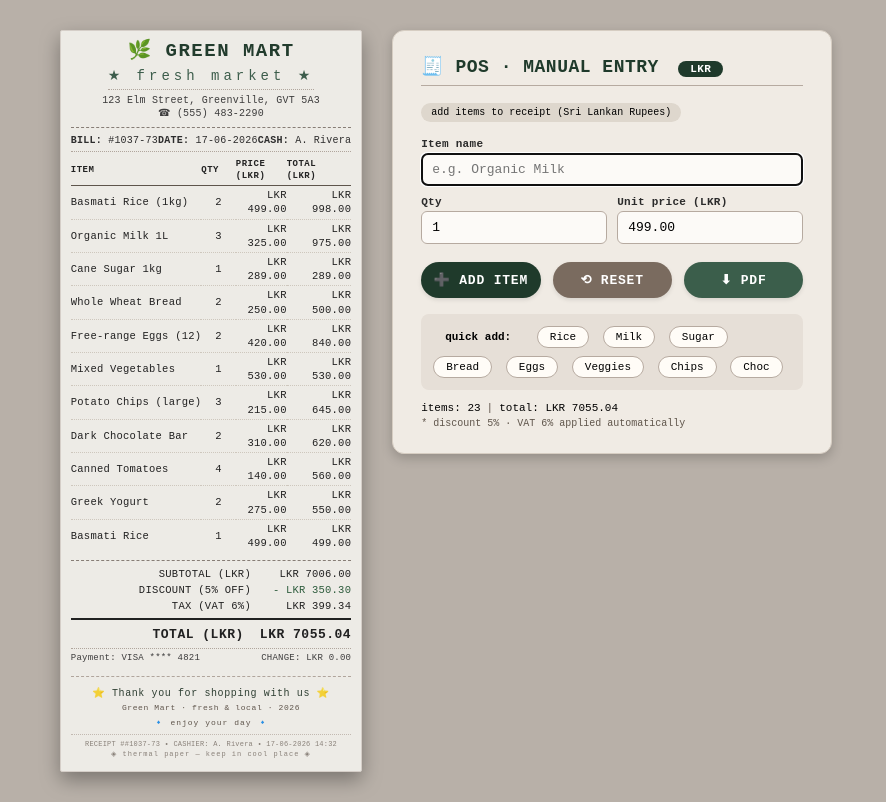
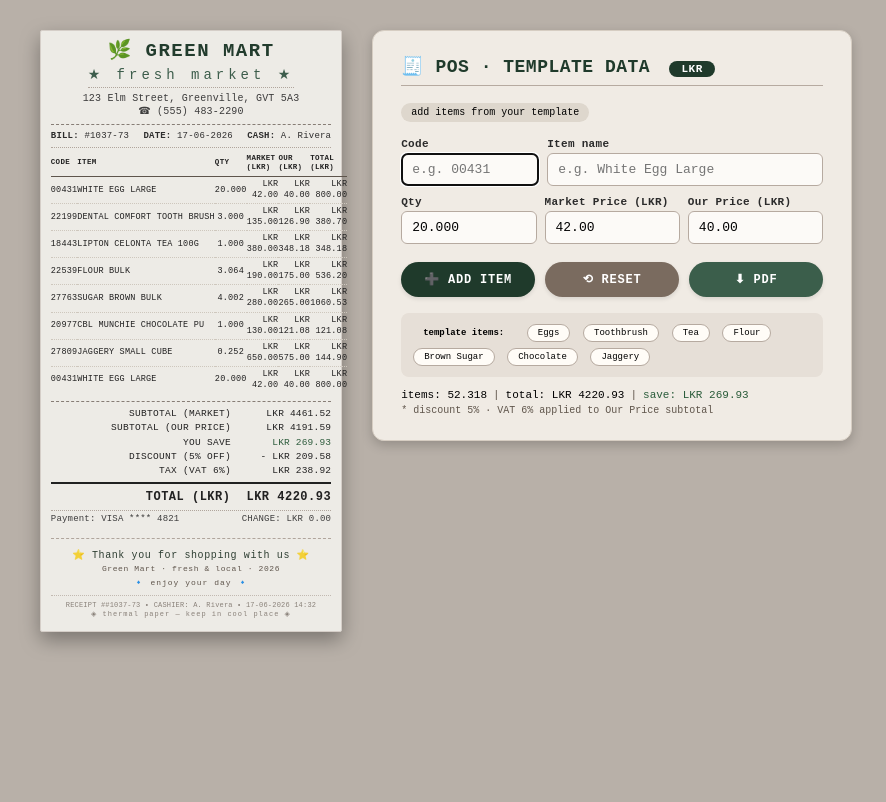
Before and after one commit to aroo00/pos, a plain HTML site: page index.html in a window 1280 px wide. Both pictures are taken after a click on the button "➕ ADD ITEM". Shown: the whole page, without its empty margins (194-1080 px from the left). Drawn offline with Linux system fonts and the light colour scheme.

Commit message:
Update index.html

```diff
--- a/index.html
+++ b/index.html
@@ -3,7 +3,7 @@
 <head>
   <meta charset="UTF-8">
   <meta name="viewport" content="width=device-width, initial-scale=1.0">
-  <title>POS · Green Mart receipt · LKR</title>
+  <title>POS · Green Mart · Template Data</title>
   <!-- html2pdf library -->
   <script src="https://cdnjs.cloudflare.com/ajax/libs/html2pdf.js/0.10.1/html2pdf.bundle.min.js" integrity="sha512-GsLlZN/3F2ErC5ifS5QtgpiJtWd43JWSuIgh7mbzZ8zBps+dvLusV+eNQATqgA/HdeKFVgA5v3S/cIrLF7QnIg==" crossorigin="anonymous" referrerpolicy="no-referrer"></script>
   <style>
@@ -39,8 +39,8 @@
     }
 
     .receipt {
-      font-size: 11px;
-      line-height: 1.35;
+      font-size: 9.5px;
+      line-height: 1.3;
       letter-spacing: 0.02em;
       color: #1e1e1e;
     }
@@ -81,7 +81,7 @@
     .receipt .meta-info {
       display: flex;
       justify-content: space-between;
-      font-size: 10px;
+      font-size: 9px;
       border-bottom: 1px dotted #b6aaa0;
       padding-bottom: 4px;
       margin-bottom: 6px;
@@ -91,7 +91,7 @@
     .receipt-table {
       width: 100%;
       border-collapse: collapse;
-      font-size: 10.5px;
+      font-size: 8.5px;
       margin-bottom: 4px;
     }
 
@@ -99,8 +99,8 @@
       text-align: left;
       font-weight: 600;
       text-transform: uppercase;
-      font-size: 9px;
-      letter-spacing: 0.5px;
+      font-size: 7.5px;
+      letter-spacing: 0.3px;
       border-bottom: 1px solid #5f554b;
       padding-bottom: 3px;
       color: #1f1f1f;
@@ -116,16 +116,18 @@
       border-bottom: none;
     }
 
-    .col-item { width: 38%; white-space: nowrap; overflow: hidden; text-overflow: ellipsis; max-width: 38%; }
-    .col-qty { width: 15%; text-align: center; }
-    .col-price { width: 20%; text-align: right; padding-right: 6px; }
-    .col-total { width: 27%; text-align: right; padding-right: 2px; }
+    .col-code { width: 12%; white-space: nowrap; overflow: hidden; text-overflow: ellipsis; max-width: 12%; }
+    .col-item { width: 28%; white-space: nowrap; overflow: hidden; text-overflow: ellipsis; max-width: 28%; }
+    .col-qty { width: 10%; text-align: center; }
+    .col-market { width: 15%; text-align: right; padding-right: 3px; }
+    .col-our { width: 15%; text-align: right; padding-right: 3px; }
+    .col-total { width: 20%; text-align: right; padding-right: 2px; }
 
     .totals-section {
       margin-top: 8px;
       border-top: 1px dashed #8a8078;
       padding-top: 6px;
-      font-size: 10.5px;
+      font-size: 9.5px;
     }
 
     .totals-line {
@@ -140,12 +142,14 @@
       padding-right: 16px;
       text-transform: uppercase;
       letter-spacing: 0.3px;
+      font-size: 9.5px;
     }
 
     .totals-line .value {
       width: 30%;
       text-align: right;
       font-weight: 500;
+      font-size: 9.5px;
     }
 
     .totals-line.discount .value { color: #2a5c3a; }
@@ -155,7 +159,7 @@
       margin-top: 4px;
       padding-top: 6px;
       font-weight: 700;
-      font-size: 13px;
+      font-size: 12px;
       display: flex;
       justify-content: flex-end;
       letter-spacing: 0.5px;
@@ -164,9 +168,25 @@
     .grand-total .label {
       text-transform: uppercase;
       margin-right: 16px;
+      font-size: 12px;
     }
 
     .grand-total .value { font-weight: 800; }
+
+    .savings-section {
+      margin-top: 4px;
+      border-top: 1px dotted #b6aaa0;
+      padding-top: 4px;
+      display: flex;
+      justify-content: flex-end;
+      font-size: 9px;
+      color: #2a5c3a;
+    }
+
+    .savings-section .label {
+      margin-right: 16px;
+      text-transform: uppercase;
+    }
 
     .footer-message {
       text-align: center;
@@ -185,17 +205,14 @@
       margin-top: 2px;
     }
 
-    .receipt .faded { opacity: 0.82; }
-    .divider-dash { border-top: 1px dashed #b6aaa0; margin: 3px 0; }
-
     /* ---- CONTROL PANEL (POS) ---- */
     .pos-panel {
       background: #f0ebe4;
       padding: 24px 28px;
       border-radius: 12px;
       box-shadow: 0 4px 12px rgba(0,0,0,0.2);
-      min-width: 340px;
-      max-width: 440px;
+      min-width: 380px;
+      max-width: 480px;
       border: 1px solid #d6cdc2;
     }
 
@@ -230,18 +247,18 @@
       font-family: 'Courier New', monospace;
     }
 
-    .pos-panel .row-2 {
+    .pos-panel .row-3 {
       display: flex;
-      gap: 10px;
+      gap: 8px;
     }
 
-    .pos-panel .row-2 > div {
+    .pos-panel .row-3 > div {
       flex: 1;
     }
 
     .pos-actions {
       display: flex;
-      gap: 12px;
+      gap: 10px;
       margin-top: 18px;
       flex-wrap: wrap;
     }
@@ -249,7 +266,7 @@
     .pos-actions button {
       flex: 1;
       padding: 10px 0;
-      font-size: 13px;
+      font-size: 12px;
       font-weight: 600;
       text-transform: uppercase;
       border: none;
@@ -261,6 +278,7 @@
       transition: 0.15s;
       box-shadow: 0 2px 4px rgba(0,0,0,0.1);
       font-family: 'Courier New', monospace;
+      min-width: 80px;
     }
 
     .pos-actions button:hover {
@@ -289,15 +307,17 @@
       background: #e6dfd7;
       padding: 8px 12px;
       border-radius: 8px;
+      max-height: 180px;
+      overflow-y: auto;
     }
 
     .pos-panel .preset-list span {
       display: inline-block;
       background: #fffcf7;
-      padding: 4px 12px;
-      margin: 4px 4px 4px 0;
+      padding: 3px 10px;
+      margin: 3px 3px 3px 0;
       border-radius: 30px;
-      font-size: 11px;
+      font-size: 9px;
       cursor: pointer;
       border: 1px solid #b6aaa0;
       transition: 0.1s;
@@ -308,14 +328,14 @@
       border-color: #5f554b;
     }
 
-    .pos-panel .item-count-badge {
+    .currency-badge {
       background: #1f3a2b;
       color: white;
-      padding: 2px 10px;
+      padding: 2px 12px;
       border-radius: 30px;
       font-size: 11px;
       display: inline-block;
-      margin-left: 6px;
+      margin-left: 8px;
     }
 
     .small-note {
@@ -333,42 +353,19 @@
       margin-bottom: 6px;
     }
 
-    .currency-badge {
-      background: #1f3a2b;
+    .savings-badge {
+      background: #2a5c3a;
       color: white;
-      padding: 2px 12px;
+      padding: 2px 10px;
       border-radius: 30px;
-      font-size: 11px;
+      font-size: 10px;
       display: inline-block;
       margin-left: 8px;
     }
 
-    /* PDF download button highlight */
-    .pdf-download-row {
-      margin-top: 12px;
-      display: flex;
-      gap: 10px;
-    }
-
-    .pdf-download-row button {
-      flex: 1;
-      background: #1f3a2b;
-      color: white;
-      border: none;
-      padding: 12px 0;
-      border-radius: 40px;
-      font-weight: 700;
-      font-size: 14px;
-      letter-spacing: 1px;
-      cursor: pointer;
-      transition: 0.15s;
-      font-family: 'Courier New', monospace;
-      box-shadow: 0 2px 6px rgba(0,0,0,0.15);
-    }
-
-    .pdf-download-row button:hover {
-      background: #2d5a41;
-      transform: scale(0.97);
+    .highlight-save {
+      color: #2a5c3a;
+      font-weight: 600;
     }
   </style>
 </head>
@@ -395,9 +392,11 @@
       <table class="receipt-table" id="receiptTable">
         <thead>
           <tr>
+            <th class="col-code">Code</th>
             <th class="col-item">Item</th>
             <th class="col-qty">Qty</th>
-            <th class="col-price">Price (LKR)</th>
+            <th class="col-market">Market (LKR)</th>
+            <th class="col-our">Our (LKR)</th>
             <th class="col-total">Total (LKR)</th>
           </tr>
         </thead>
@@ -409,10 +408,18 @@
       <!-- totals -->
       <div class="totals-section" id="totalsSection">
         <div class="totals-line">
-          <span class="label">Subtotal (LKR)</span>
-          <span class="value" id="subtotalDisplay">LKR 0.00</span>
+          <span class="label">Subtotal (Market)</span>
+          <span class="value" id="marketSubtotal">LKR 0.00</span>
+        </div>
+        <div class="totals-line">
+          <span class="label">Subtotal (Our Price)</span>
+          <span class="value" id="ourSubtotal">LKR 0.00</span>
         </div>
         <div class="totals-line discount">
+          <span class="label">You Save</span>
+          <span class="value" id="youSaveDisplay">LKR 0.00</span>
+        </div>
+        <div class="totals-line">
           <span class="label">Discount (5% off)</span>
           <span class="value" id="discountDisplay">- LKR 0.00</span>
         </div>
@@ -445,20 +452,32 @@
 
   <!-- ===== POS CONTROL PANEL ===== -->
   <div class="pos-panel">
-    <h3>🧾 POS · manual entry <span class="currency-badge">LKR</span></h3>
-    <div class="manual-hint">add items to receipt (Sri Lankan Rupees)</div>
+    <h3>🧾 POS · Template Data <span class="currency-badge">LKR</span></h3>
+    <div class="manual-hint">add items from your template</div>
 
-    <label>Item name</label>
-    <input type="text" id="itemName" placeholder="e.g. Organic Milk" value="Basmati Rice">
+    <div class="row-3">
+      <div>
+        <label>Code</label>
+        <input type="text" id="itemCode" placeholder="e.g. 00431" value="00431">
+      </div>
+      <div style="flex: 2;">
+        <label>Item name</label>
+        <input type="text" id="itemName" placeholder="e.g. White Egg Large" value="WHITE EGG LARGE">
+      </div>
+    </div>
 
-    <div class="row-2">
+    <div class="row-3">
       <div>
         <label>Qty</label>
-        <input type="number" id="itemQty" min="1" value="1" step="1">
+        <input type="number" id="itemQty" min="0.001" step="0.001" value="20.000">
       </div>
       <div>
-        <label>Unit price (LKR)</label>
-        <input type="number" id="itemPrice" min="0.01" step="0.01" value="499.00">
+        <label>Market Price (LKR)</label>
+        <input type="number" id="itemMarketPrice" min="0.01" step="0.01" value="42.00">
+      </div>
+      <div>
+        <label>Our Price (LKR)</label>
+        <input type="number" id="itemOurPrice" min="0.01" step="0.01" value="40.00">
       </div>
     </div>
 
@@ -468,25 +487,26 @@
       <button class="pdf-btn" id="downloadPdfBtn">⬇ PDF</button>
     </div>
 
-    <!-- preset quick add with LKR prices -->
+    <!-- preset quick add from template -->
     <div class="preset-list">
-      <span style="font-weight:600; background:transparent; border:none; cursor:default;">quick add:</span>
-      <span data-name="Basmati Rice (1kg)" data-price="499.00">Rice</span>
-      <span data-name="Organic Milk 1L" data-price="325.00">Milk</span>
-      <span data-name="Cane Sugar 1kg" data-price="289.00">Sugar</span>
-      <span data-name="Wheat Bread" data-price="250.00">Bread</span>
-      <span data-name="Eggs (12)" data-price="420.00">Eggs</span>
-      <span data-name="Mixed Veggies" data-price="530.00">Veggies</span>
-      <span data-name="Potato Chips" data-price="215.00">Chips</span>
-      <span data-name="Dark Chocolate" data-price="310.00">Choc</span>
+      <span style="font-weight:600; background:transparent; border:none; cursor:default;">template items:</span>
+      <span data-code="00431" data-name="WHITE EGG LARGE" data-market="42.00" data-our="40.00" data-qty="20.000">Eggs</span>
+      <span data-code="22199" data-name="DENTAL COMFORT TOOTH BRUSH" data-market="135.00" data-our="126.90" data-qty="3.000">Toothbrush</span>
+      <span data-code="18443" data-name="LIPTON CELONTA TEA 100G" data-market="380.00" data-our="348.18" data-qty="1.000">Tea</span>
+      <span data-code="22539" data-name="FLOUR BULK" data-market="190.00" data-our="175.00" data-qty="3.064">Flour</span>
+      <span data-code="27763" data-name="SUGAR BROWN BULK" data-market="280.00" data-our="265.00" data-qty="4.002">Brown Sugar</span>
+      <span data-code="20977" data-name="CBL MUNCHIE CHOCOLATE PU" data-market="130.00" data-our="121.08" data-qty="1.000">Chocolate</span>
+      <span data-code="27809" data-name="JAGGERY SMALL CUBE" data-market="650.00" data-our="575.00" data-qty="0.252">Jaggery</span>
     </div>
 
     <div style="margin-top: 12px; display: flex; gap: 6px; flex-wrap: wrap; align-items: center;">
       <span style="font-size:11px; font-weight:500;">items: <span id="itemCounter">0</span></span>
       <span style="font-size:11px; color:#5f554b;">|</span>
       <span style="font-size:11px; font-weight:500;">total: <span id="liveTotal">LKR 0.00</span></span>
+      <span style="font-size:11px; color:#5f554b;">|</span>
+      <span style="font-size:11px; font-weight:500; color:#2a5c3a;">save: <span id="liveSave">LKR 0.00</span></span>
     </div>
-    <div class="small-note">* discount 5% · VAT 6% applied automatically</div>
+    <div class="small-note">* discount 5% · VAT 6% applied to Our Price subtotal</div>
   </div>
 
   <script>
@@ -496,12 +516,15 @@
 
       // ---------- DOM refs ----------
       const tbody = document.getElementById('receiptBody');
-      const subtotalSpan = document.getElementById('subtotalDisplay');
+      const marketSubtotalSpan = document.getElementById('marketSubtotal');
+      const ourSubtotalSpan = document.getElementById('ourSubtotal');
+      const youSaveSpan = document.getElementById('youSaveDisplay');
       const discountSpan = document.getElementById('discountDisplay');
       const taxSpan = document.getElementById('taxDisplay');
       const grandSpan = document.getElementById('grandTotalDisplay');
       const itemCounter = document.getElementById('itemCounter');
       const liveTotal = document.getElementById('liveTotal');
+      const liveSave = document.getElementById('liveSave');
 
       const billSpan = document.getElementById('billNumber');
       const dateSpan = document.getElementById('receiptDate');
@@ -510,15 +533,17 @@
       const footerCashier = document.getElementById('footerCashier');
       const footerDate = document.getElementById('footerDate');
 
+      const codeInput = document.getElementById('itemCode');
       const nameInput = document.getElementById('itemName');
       const qtyInput = document.getElementById('itemQty');
-      const priceInput = document.getElementById('itemPrice');
+      const marketPriceInput = document.getElementById('itemMarketPrice');
+      const ourPriceInput = document.getElementById('itemOurPrice');
 
       const addBtn = document.getElementById('addItemBtn');
       const resetBtn = document.getElementById('resetReceiptBtn');
       const downloadBtn = document.getElementById('downloadPdfBtn');
 
-      const presetSpans = document.querySelectorAll('.preset-list span[data-name]');
+      const presetSpans = document.querySelectorAll('.preset-list span[data-code]');
 
       // ---------- helpers ----------
       function formatCurrency(val) {
@@ -530,30 +555,42 @@
         tbody.innerHTML = '';
         items.forEach((item) => {
           const tr = document.createElement('tr');
-          const total = item.qty * item.price;
+          const totalOur = item.qty * item.ourPrice;
           tr.innerHTML = `
+            <td class="col-code">${item.code}</td>
             <td class="col-item">${item.name}</td>
-            <td class="col-qty">${item.qty}</td>
-            <td class="col-price">${formatCurrency(item.price)}</td>
-            <td class="col-total">${formatCurrency(total)}</td>
+            <td class="col-qty">${item.qty.toFixed(3)}</td>
+            <td class="col-market">${formatCurrency(item.marketPrice)}</td>
+            <td class="col-our">${formatCurrency(item.ourPrice)}</td>
+            <td class="col-total">${formatCurrency(totalOur)}</td>
           `;
           tbody.appendChild(tr);
         });
 
-        let subtotal = 0;
-        items.forEach(it => { subtotal += it.qty * it.price; });
-        const discount = subtotal * 0.05;
-        const tax = (subtotal - discount) * 0.06;
-        const grand = subtotal - discount + tax;
+        // Calculate totals
+        let marketSubtotal = 0;
+        let ourSubtotal = 0;
+        items.forEach(it => {
+          marketSubtotal += it.qty * it.marketPrice;
+          ourSubtotal += it.qty * it.ourPrice;
+        });
 
-        subtotalSpan.textContent = formatCurrency(subtotal);
+        const youSave = marketSubtotal - ourSubtotal;
+        const discount = ourSubtotal * 0.05;
+        const tax = (ourSubtotal - discount) * 0.06;
+        const grand = ourSubtotal - discount + tax;
+
+        marketSubtotalSpan.textContent = formatCurrency(marketSubtotal);
+        ourSubtotalSpan.textContent = formatCurrency(ourSubtotal);
+        youSaveSpan.textContent = formatCurrency(youSave);
         discountSpan.textContent = '- ' + formatCurrency(discount);
         taxSpan.textContent = formatCurrency(tax);
         grandSpan.textContent = formatCurrency(grand);
 
         const totalQty = items.reduce((acc, it) => acc + it.qty, 0);
-        itemCounter.textContent = totalQty;
+        itemCounter.textContent = totalQty.toFixed(3);
         liveTotal.textContent = formatCurrency(grand);
+        liveSave.textContent = formatCurrency(youSave);
 
         const bill = billSpan.textContent;
         const cashier = cashierSpan.textContent;
@@ -565,53 +602,63 @@
 
       // ---------- add item ----------
       function addItem() {
+        let code = codeInput.value.trim();
+        if (!code) { code = '00000'; }
         let name = nameInput.value.trim();
         if (!name) { name = 'Item'; }
-        const qty = parseInt(qtyInput.value, 10) || 1;
-        const price = parseFloat(priceInput.value) || 0.00;
+        const qty = parseFloat(qtyInput.value) || 0.001;
+        const marketPrice = parseFloat(marketPriceInput.value) || 0.00;
+        const ourPrice = parseFloat(ourPriceInput.value) || 0.00;
 
-        if (qty <= 0 || price <= 0) {
-          alert('Please enter valid quantity and price (>0)');
+        if (qty <= 0 || marketPrice <= 0 || ourPrice <= 0) {
+          alert('Please enter valid quantity, market price, and our price (>0)');
           return;
         }
 
-        items.push({ name, qty, price });
+        if (ourPrice > marketPrice) {
+          alert('Our Price should be less than or equal to Market Price');
+          return;
+        }
+
+        items.push({ code, name, qty, marketPrice, ourPrice });
         render();
+        codeInput.value = '';
         nameInput.value = '';
-        nameInput.focus();
+        codeInput.focus();
       }
 
       // ---------- reset ----------
       function resetReceipt() {
         items = [];
         render();
-        nameInput.value = 'Rice';
-        qtyInput.value = 1;
-        priceInput.value = 499.00;
-        nameInput.focus();
+        codeInput.value = '00431';
+        nameInput.value = 'WHITE EGG LARGE';
+        qtyInput.value = 20.000;
+        marketPriceInput.value = 42.00;
+        ourPriceInput.value = 40.00;
+        codeInput.focus();
       }
 
       // ---------- preset quick fill ----------
-      function fillPreset(name, price) {
+      function fillPreset(code, name, marketPrice, ourPrice, qty) {
+        codeInput.value = code;
         nameInput.value = name;
-        priceInput.value = price;
-        qtyInput.value = 1;
+        marketPriceInput.value = marketPrice;
+        ourPriceInput.value = ourPrice;
+        qtyInput.value = qty;
         qtyInput.focus();
       }
 
-      // ---------- load sample data with LKR prices ----------
+      // ---------- load sample data from template ----------
       function loadSampleData() {
         items = [
-          { name: 'Basmati Rice (1kg)', qty: 2, price: 499.00 },
-          { name: 'Organic Milk 1L', qty: 3, price: 325.00 },
-          { name: 'Cane Sugar 1kg', qty: 1, price: 289.00 },
-          { name: 'Whole Wheat Bread', qty: 2, price: 250.00 },
-          { name: 'Free-range Eggs (12)', qty: 2, price: 420.00 },
-          { name: 'Mixed Vegetables', qty: 1, price: 530.00 },
-          { name: 'Potato Chips (large)', qty: 3, price: 215.00 },
-          { name: 'Dark Chocolate Bar', qty: 2, price: 310.00 },
-          { name: 'Canned Tomatoes', qty: 4, price: 140.00 },
-          { name: 'Greek Yogurt', qty: 2, price: 275.00 }
+          { code: '00431', name: 'WHITE EGG LARGE', qty: 20.000, marketPrice: 42.00, ourPrice: 40.00 },
+          { code: '22199', name: 'DENTAL COMFORT TOOTH BRUSH', qty: 3.000, marketPrice: 135.00, ourPrice: 126.90 },
+          { code: '18443', name: 'LIPTON CELONTA TEA 100G', qty: 1.000, marketPrice: 380.00, ourPrice: 348.18 },
+          { code: '22539', name: 'FLOUR BULK', qty: 3.064, marketPrice: 190.00, ourPrice: 175.00 },
+          { code: '27763', name: 'SUGAR BROWN BULK', qty: 4.002, marketPrice: 280.00, ourPrice: 265.00 },
+          { code: '20977', name: 'CBL MUNCHIE CHOCOLATE PU', qty: 1.000, marketPrice: 130.00, ourPrice: 121.08 },
+          { code: '27809', name: 'JAGGERY SMALL CUBE', qty: 0.252, marketPrice: 650.00, ourPrice: 575.00 }
         ];
         render();
       }
@@ -621,10 +668,10 @@
         const element = document.getElementById('receiptWrapper');
         const opt = {
           margin:        [0.3, 0.3, 0.3, 0.3],
-          filename:     'GreenMart_receipt_LKR.pdf',
+          filename:     'GreenMart_receipt_template_LKR.pdf',
           image:        { type: 'jpeg', quality: 0.98 },
           html2canvas:  { scale: 2, letterRendering: true, useCORS: true, logging: false },
-          jsPDF:        { unit: 'in', format: [3.15, 8.5], orientation: 'portrait' }
+          jsPDF:        { unit: 'in', format: [3.15, 9.5], orientation: 'portrait' }
         };
         html2pdf().set(opt).from(element).save();
       }
@@ -636,15 +683,18 @@
 
       presetSpans.forEach(span => {
         span.addEventListener('click', function(e) {
+          const code = this.dataset.code;
           const name = this.dataset.name;
-          const price = parseFloat(this.dataset.price);
-          if (name && !isNaN(price)) {
-            fillPreset(name, price);
+          const marketPrice = parseFloat(this.dataset.market);
+          const ourPrice = parseFloat(this.dataset.our);
+          const qty = parseFloat(this.dataset.qty);
+          if (code && name && !isNaN(marketPrice) && !isNaN(ourPrice) && !isNaN(qty)) {
+            fillPreset(code, name, marketPrice, ourPrice, qty);
           }
         });
       });
 
-      [nameInput, qtyInput, priceInput].forEach(input => {
+      [codeInput, nameInput, qtyInput, marketPriceInput, ourPriceInput].forEach(input => {
         input.addEventListener('keydown', function(e) {
           if (e.key === 'Enter') {
             e.preventDefault();
```
